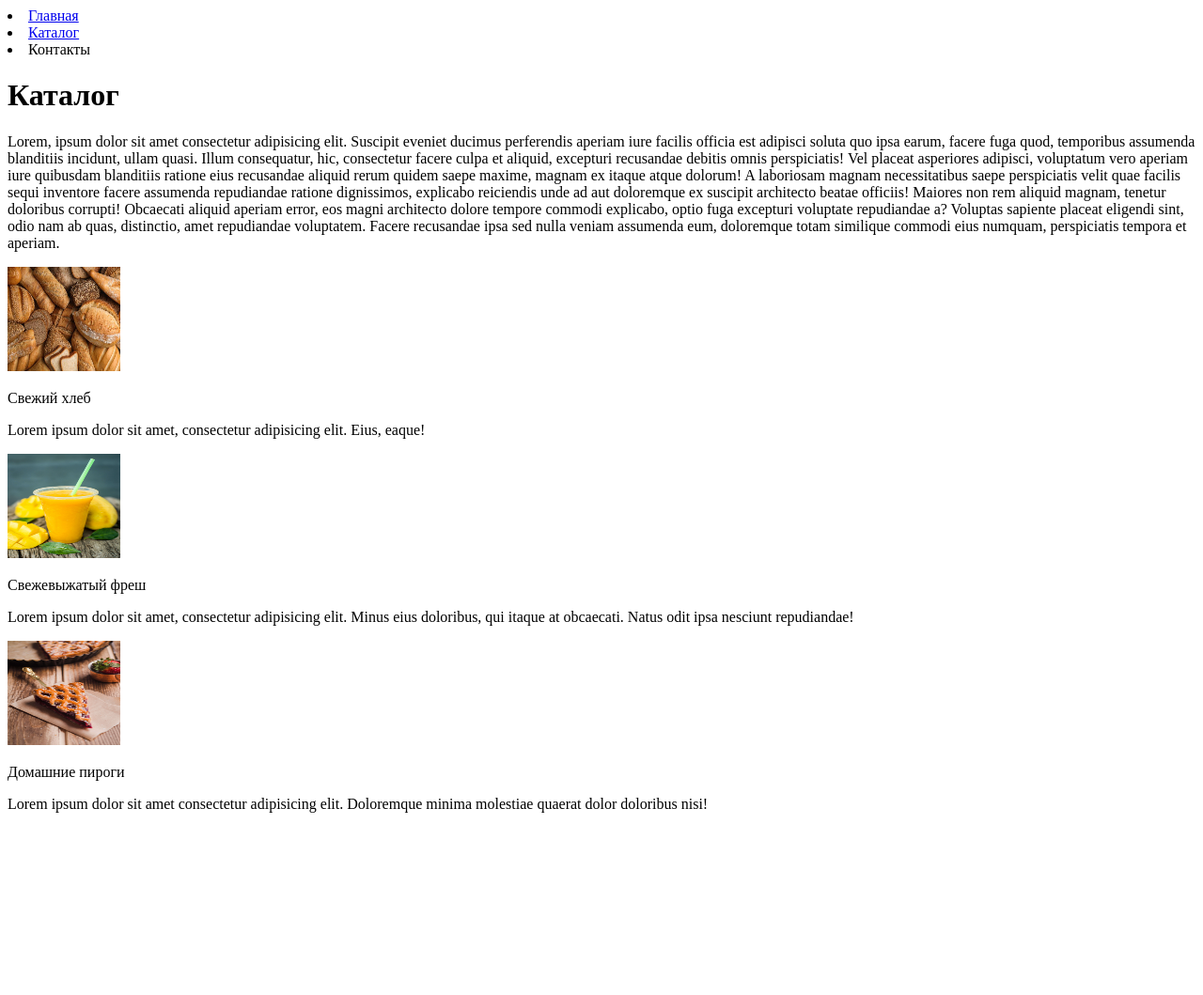
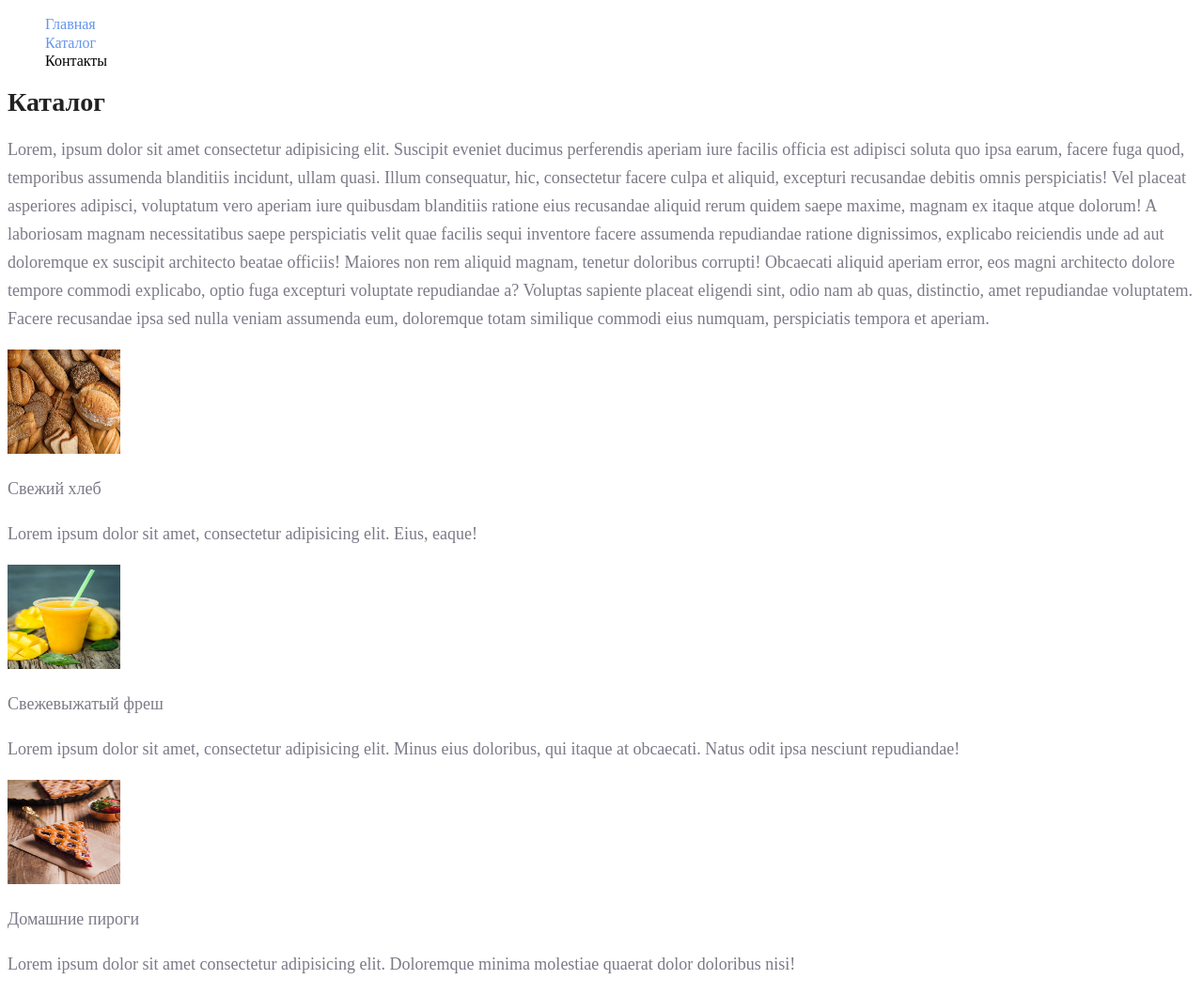
Before and after one commit to Ffrile/Verstka, a plain HTML site: page catalog/catalog.html in a window 1280 px wide. Shown: the whole page at 94% size. Before the commit the page ends 881 px from the top, so only its background shows below. Drawn offline with Linux system fonts and the light colour scheme.

Commit message:
catalog add class

```diff
--- a/catalog/catalog.html
+++ b/catalog/catalog.html
@@ -6,19 +6,26 @@
     <meta http-equiv="X-UA-Compatible" content="IE=edge">
     <meta name="viewport" content="width=device-width, initial-scale=1.0">
     <title>Document</title>
+    <link rel="stylesheet" href="../css/style.css">
 </head>
 
 <body>
     <header>
         <nav>
-            <li><a href="../index.html">Главная</a></li>
-            <li><a href="./catalog/catalog.html">Каталог</a></li>
-            <li>Контакты</li>
+            <ul class="menu">
+                <li class="menu-item">
+                    <a class="menu-item-link" href="../index.html">Главная</a>
+                </li>
+                <li class="menu-item">
+                    <a class="menu-item-link" href="catalog.html">Каталог</a>
+                </li>
+                <li class="menu-item">Контакты</li>
+            </ul>
         </nav>
     </header>
     <main>
-        <h1>Каталог</h1>
-        <p>
+        <h1 class="title">Каталог</h1>
+        <p class="text">
             Lorem, ipsum dolor sit amet consectetur adipisicing elit. Suscipit eveniet ducimus perferendis aperiam iure
             facilis officia est adipisci soluta quo ipsa earum, facere fuga quod, temporibus assumenda blanditiis
             incidunt, ullam quasi. Illum consequatur, hic, consectetur facere culpa et aliquid, excepturi recusandae
@@ -33,14 +40,16 @@
             et aperiam.
         </p>
         <img src="../img/1d2a99cb657cbe9ca0d9989595ebb5f1.jpg" width="120" height="111" alt="good1">
-        <p>Свежий хлеб</p>
-        <p>Lorem ipsum dolor sit amet, consectetur adipisicing elit. Eius, eaque!</p>
+        <p class="text">Свежий хлеб</p>
+        <p class="text">Lorem ipsum dolor sit amet, consectetur adipisicing elit. Eius, eaque!</p>
         <img src="../img/mango-shake-fresh-tropical-fruit-smoothies (1).jpg" width="120" height="111" alt="good2">
-        <p>Свежевыжатый фреш</p>
-        <p>Lorem ipsum dolor sit amet, consectetur adipisicing elit. Minus eius doloribus, qui itaque at obcaecati. Natus odit ipsa nesciunt repudiandae!</p>
+        <p class="text">Свежевыжатый фреш</p>
+        <p class="text"> Lorem ipsum dolor sit amet, consectetur adipisicing elit. Minus eius doloribus, qui itaque at obcaecati.
+            Natus odit ipsa nesciunt repudiandae!</p>
         <img src="../img/slice-tasty-tart-with-jam (1).jpg" width="120" height="111" alt="good3">
-        <p>Домашние пироги</p>
-        <p>Lorem ipsum dolor sit amet consectetur adipisicing elit. Doloremque minima molestiae quaerat dolor doloribus nisi!</p>
+        <p class="text">Домашние пироги</p>
+        <p class="text">Lorem ipsum dolor sit amet consectetur adipisicing elit. Doloremque minima molestiae quaerat dolor doloribus
+            nisi!</p>
     </main>
 </body>
 
```
